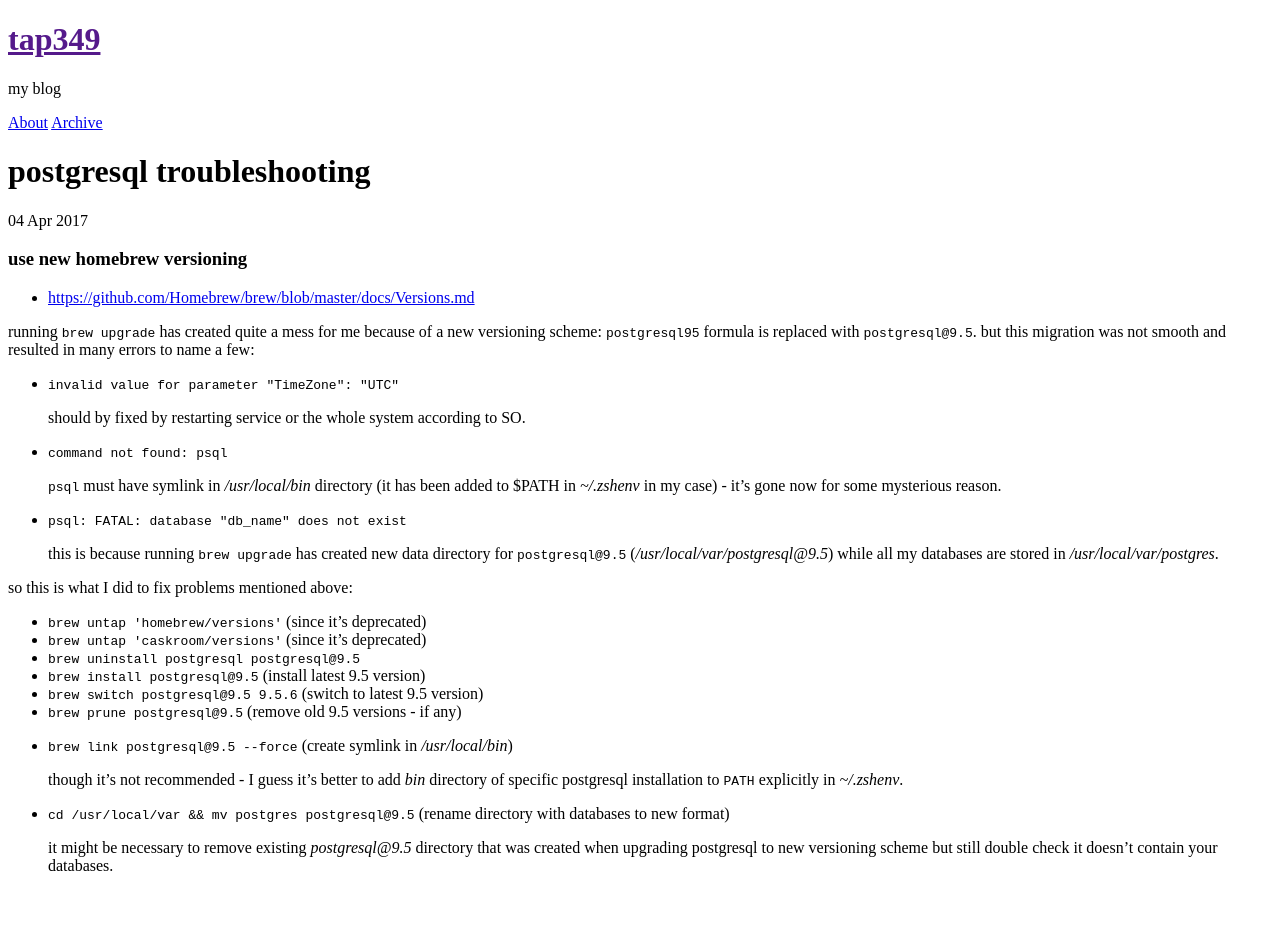
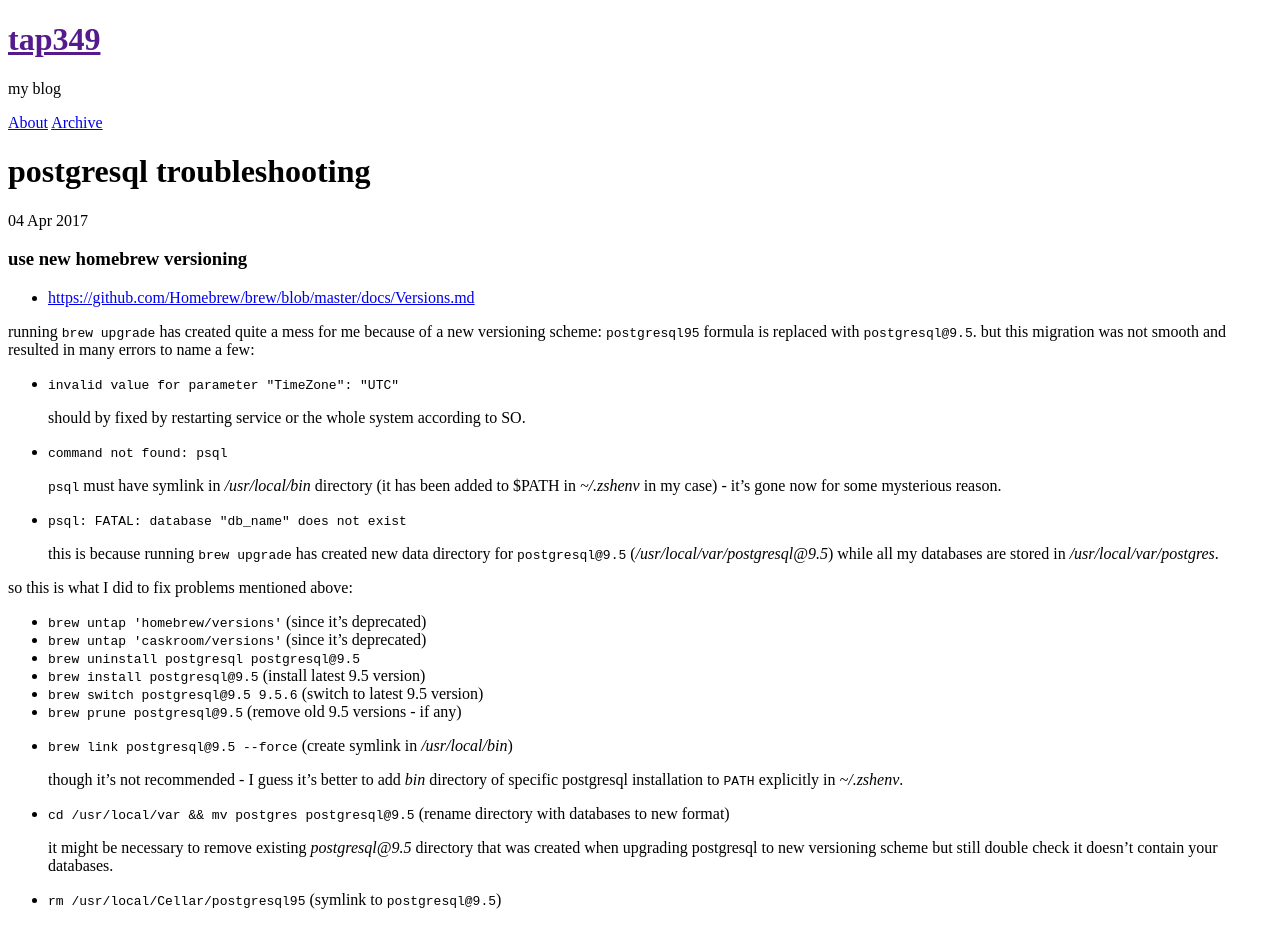
Before and after one commit to tap349/tap349.github.io, a Jekyll site: the page built from _posts/2017-04-04-postgresql-troubleshooting.md, in a window 1280 px wide. Built offline with Jekyll 4.4.1, drawn with Linux system fonts in a browser that asks for light colours; before the commit the page ends 900 px from its top, so only the background shows below that.

Commit message:
update 2017-04-04_16:29:56

```diff
--- a/_posts/2017-04-04-postgresql-troubleshooting.md
+++ b/_posts/2017-04-04-postgresql-troubleshooting.md
@@ -51,3 +51,5 @@ so this is what I did to fix problems mentioned above:
   it might be necessary to remove existing _postgresql@9.5_ directory
   that was created when upgrading postgresql to new versioning scheme
   but still double check it doesn't contain your databases.
+
+- `rm /usr/local/Cellar/postgresql95` (symlink to `postgresql@9.5`)
```
